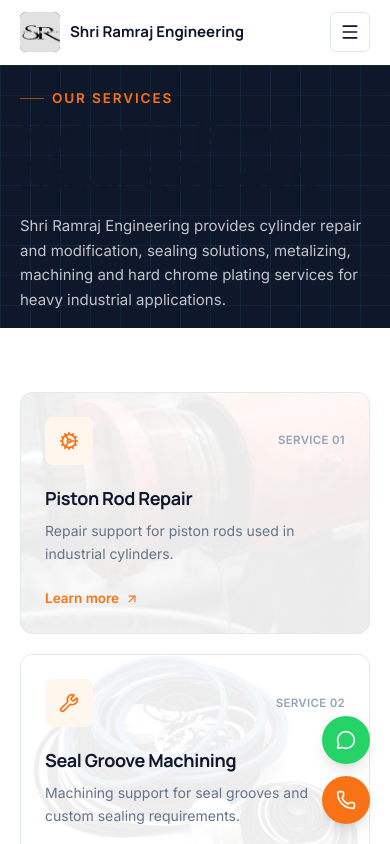
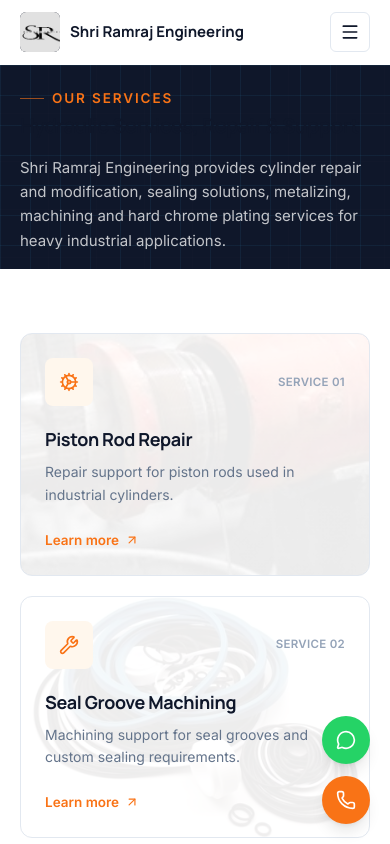
Before and after one commit to Prateek-Tiwari09/HSM-HYDRO, a React (Vite) app: page /#/services in a window 390 px wide. Shown: the top 844 px of the page. Built offline with nearby package versions, Linux system fonts and the light colour scheme.

Commit message:
Edited Responsive UI

```diff
--- a/src/pages/Contact.tsx
+++ b/src/pages/Contact.tsx
@@ -96,10 +96,10 @@ export default function Contact() {
               <span className="h-px w-6 bg-[#F97316]/60" />
               CONTACT
             </div>
-            <h1 className="font-heading text-[38px] md:text-[48px] lg:text-[22px] font-extrabold leading-[1.05] text-white">
+            <h1 className="font-heading text-[20px] md:text-[38px] lg:text-[22px]  font-extrabold leading-[1.05] text-white">
               Let's Discuss Your Engineering Requirement
             </h1>
-            <p className="mt-5 text-[16px] leading-relaxed text-white/75 max-w-2xl">
+            <p className="mt-5 text-[15px] leading-relaxed text-white/75 max-w-2xl">
               Have a requirement, repair request or hydraulic system problem?
               Talk to our engineering team — we'll help you specify, design or
               service the right solution.
--- a/src/pages/Infrastructure.tsx
+++ b/src/pages/Infrastructure.tsx
@@ -56,7 +56,7 @@ export default function Infrastructure() {
               <span className="h-px w-6 bg-[#F97316]/60" />
               INFRASTRUCTURE
             </div>
-            <h1 className="font-heading text-[38px] md:text-[48px] lg:text-[22px] font-extrabold leading-[1.05] text-white">
+            <h1 className="font-heading text-[20px] md:text-[38px] lg:text-[22px]  font-extrabold leading-[1.05] text-white">
               Our Manufacturing Facility
             </h1>
             <p className="mt-5 text-[16px] leading-relaxed text-white/75 max-w-2xl">
--- a/src/pages/Services.tsx
+++ b/src/pages/Services.tsx
@@ -52,10 +52,10 @@ export default function Services() {
               <span className="h-px w-6 bg-[#F97316]/60" />
               OUR SERVICES
             </div>
-            <h1 className="font-heading text-[38px] md:text-[48px] lg:text-[22px] font-extrabold leading-[1.05] text-white">
+            <h1 className="font-heading text-[20px] md:text-[38px] lg:text-[22px]  font-extrabold leading-[1.05] text-white">
               Hydraulic Services, Repair & Support
             </h1>
-            <p className="mt-5 text-[15px] leading-relaxed text-white/75 max-w-2xl">
+             <p className="mt-5 text-[15px] md:text-[15px]  leading-relaxed text-white/75 max-w-3xl">
                       Shri Ramraj Engineering provides cylinder repair and modification,
                       sealing solutions, metalizing, machining and hard chrome plating
                       services for heavy industrial applications.
```
